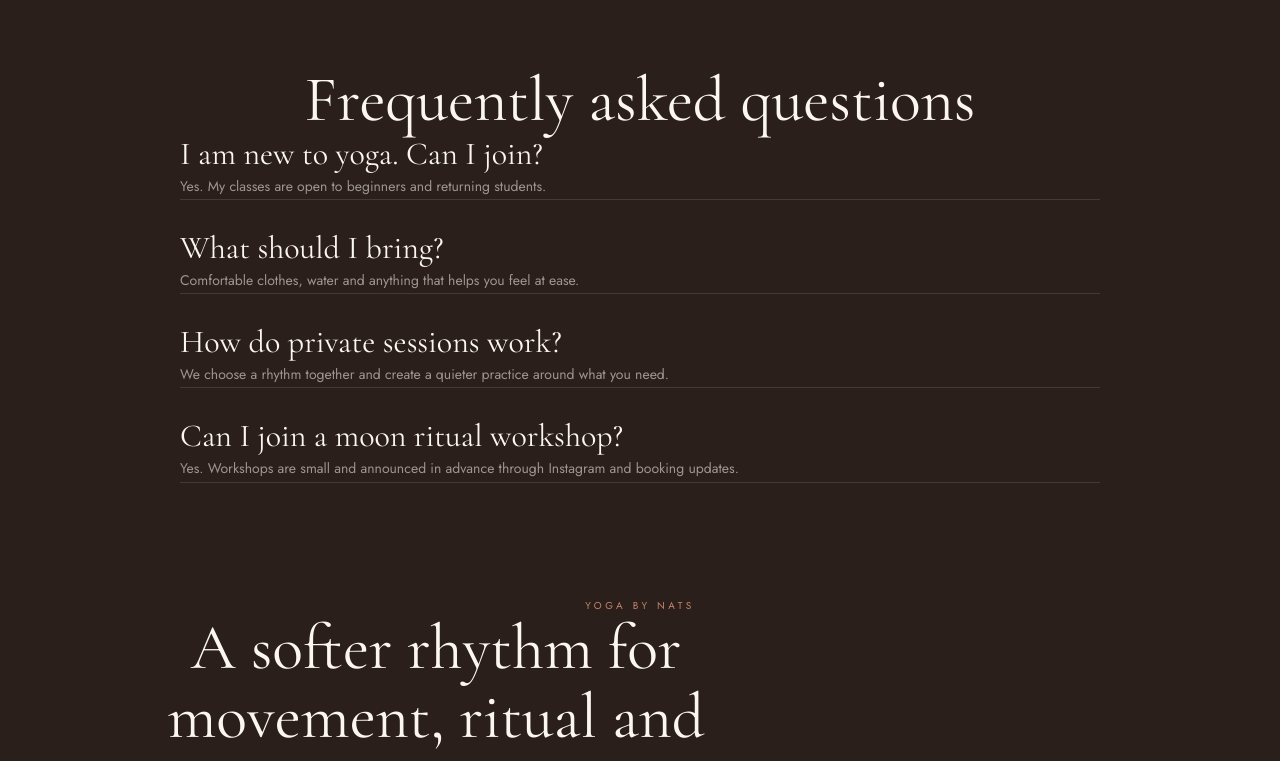
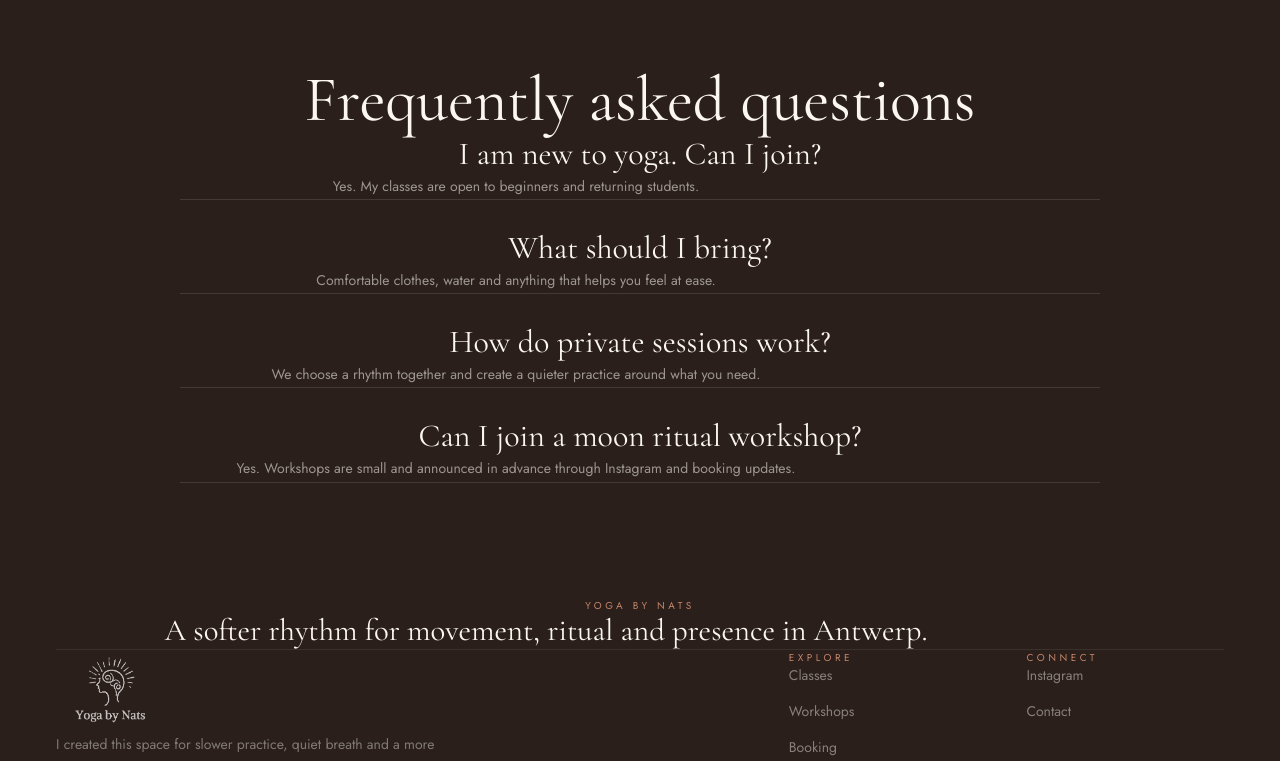
Before and after one commit to RloadB/yoga-by-nats, a React (Vite) app: page / in a window 1280 px wide. Shown: the part 6180-6941 px from the top of the page. Built offline with nearby package versions, Linux system fonts and the light colour scheme.

Commit message:
Tighten contact FAQ and footer text

```diff
--- a/src/components/ContactBooking.tsx
+++ b/src/components/ContactBooking.tsx
@@ -61,13 +61,13 @@ export default function ContactBooking() {
           <h2 className="mb-12 text-center font-serif text-[clamp(2.4rem,5vw,4.2rem)] leading-[1.08]">
             Frequently asked questions
           </h2>
-          <div className="grid gap-7">
+          <div className="grid gap-7 text-center">
             {faqs.map((item) => (
               <div key={item.question} className="border-b border-cream/12 pb-7">
                 <h3 className="mb-3 font-serif text-[clamp(1.45rem,3vw,2rem)] leading-tight text-cream">
                   {item.question}
                 </h3>
-                <p className="max-w-2xl font-sans text-sm leading-[1.8] text-cream/55">
+                <p className="mx-auto max-w-2xl font-sans text-sm leading-[1.8] text-cream/55">
                   {item.answer}
                 </p>
               </div>
--- a/src/components/Footer.tsx
+++ b/src/components/Footer.tsx
@@ -7,7 +7,7 @@ export default function Footer() {
           <p className="mb-7 font-sans text-[10px] uppercase tracking-[0.35em] text-terracotta">
             YOGA BY NATS
           </p>
-          <p className="mx-auto max-w-[760px] font-serif text-[clamp(2.4rem,5vw,4.3rem)] leading-[1.08] text-cream">
+          <p className="mx-auto max-w-[980px] whitespace-normal font-serif text-[clamp(1.55rem,2.4vw,2.15rem)] leading-[1.18] text-cream lg:whitespace-nowrap">
             A softer rhythm for movement, ritual and presence in Antwerp.
           </p>
         </div>
```
